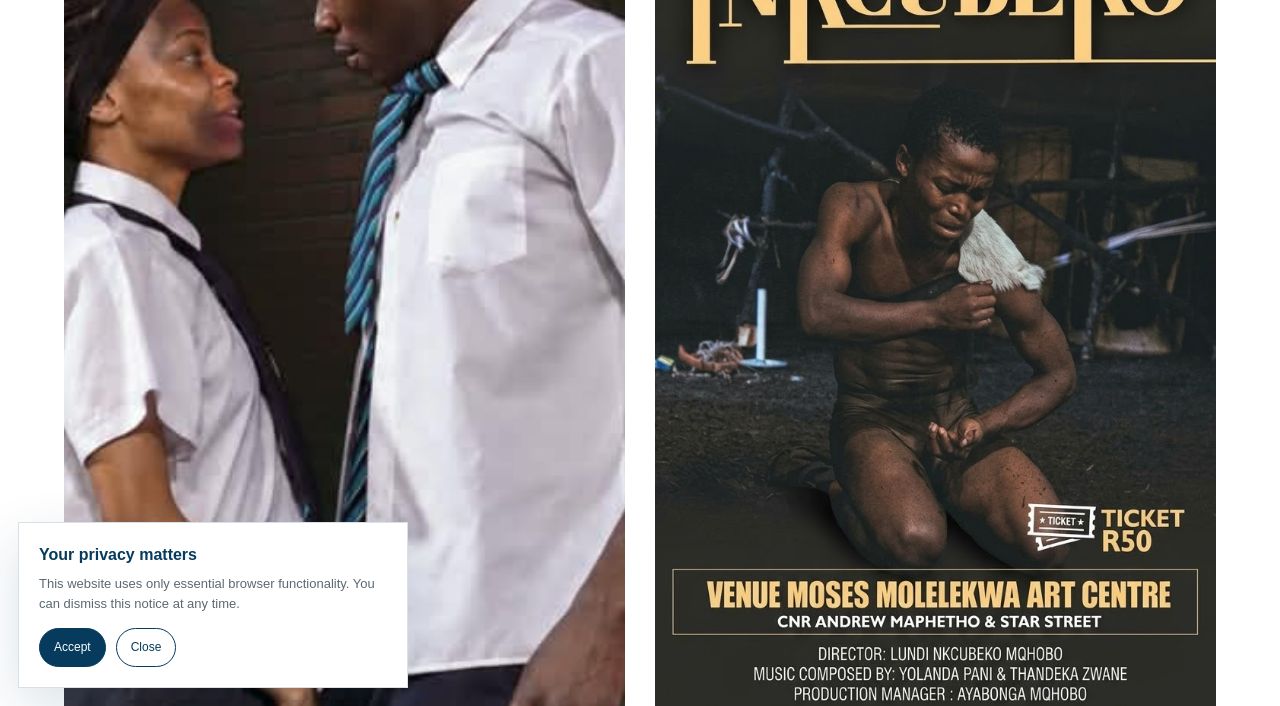
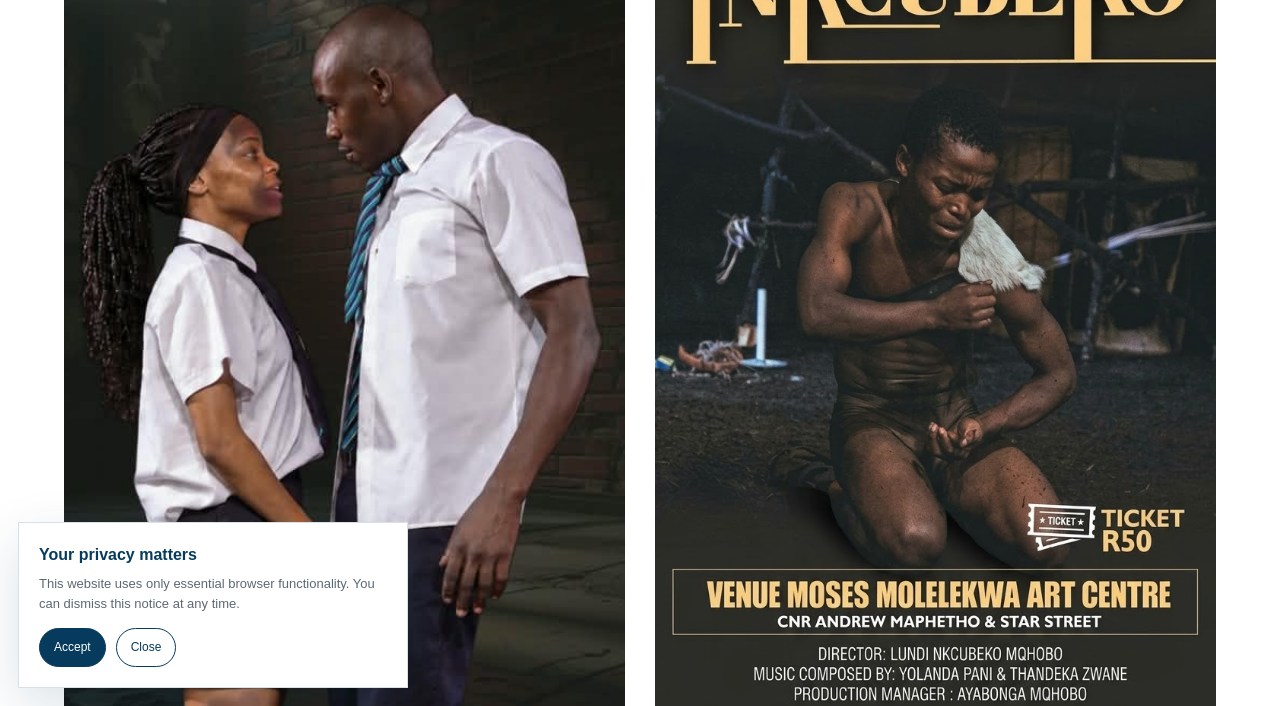
Before and after one commit to twoeyes2Is/Arwent, a plain HTML site: page index.html in a window 1280 px wide. In both pictures the pointer is over the picture 344 px from the left and 3084 px from the top of the page. Shown: the part 2778-3484 px from the top of the page. Drawn offline with Linux system fonts and the light colour scheme.

Commit message:
Fix hover scale transformation for work-card images

```diff
--- a/index.html
+++ b/index.html
@@ -423,7 +423,7 @@ h2 {
 }
 
 .work-card:hover img {
-  transform:scale(1.7)
+  transform:scale(1.04)
 }
 
 .work-card h3 {
```
